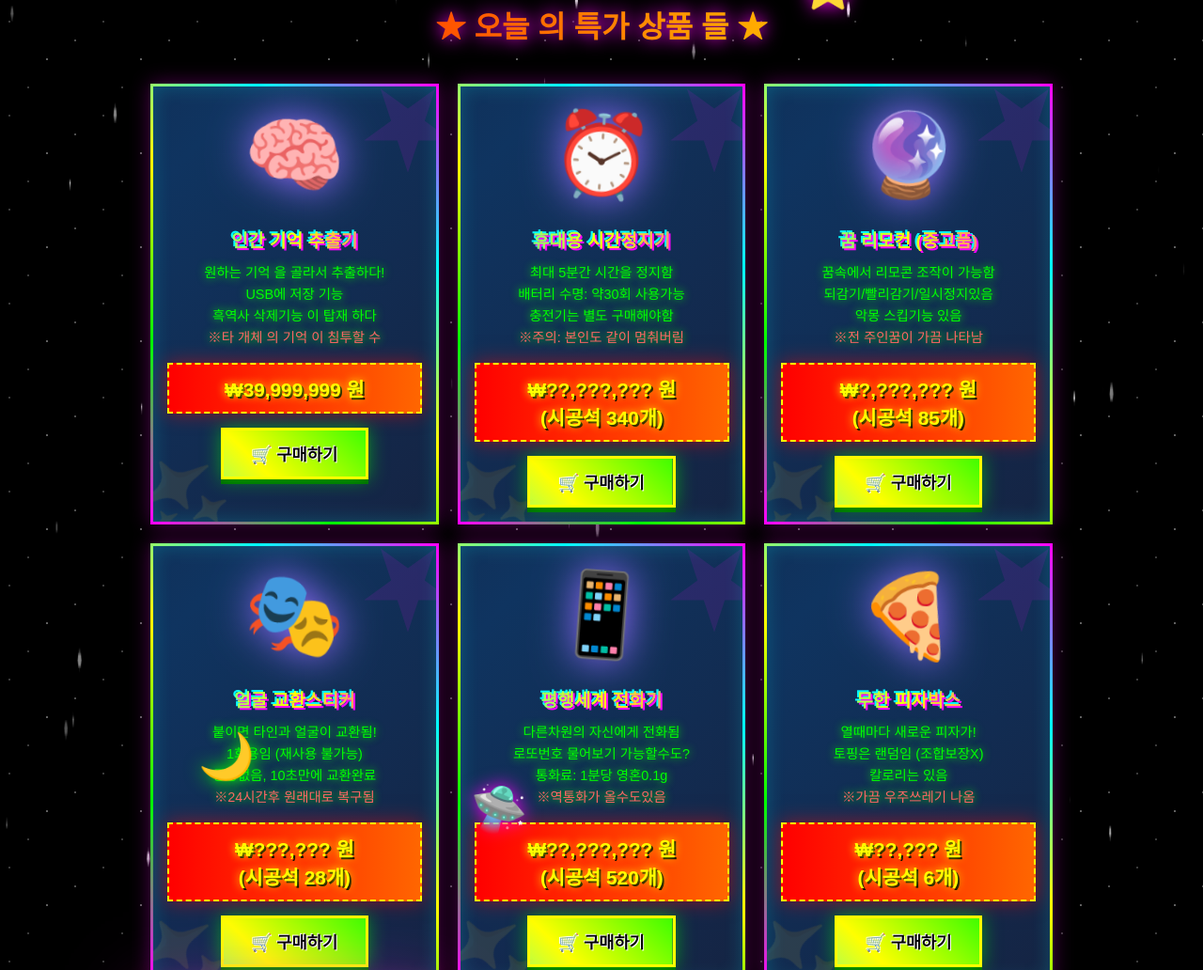
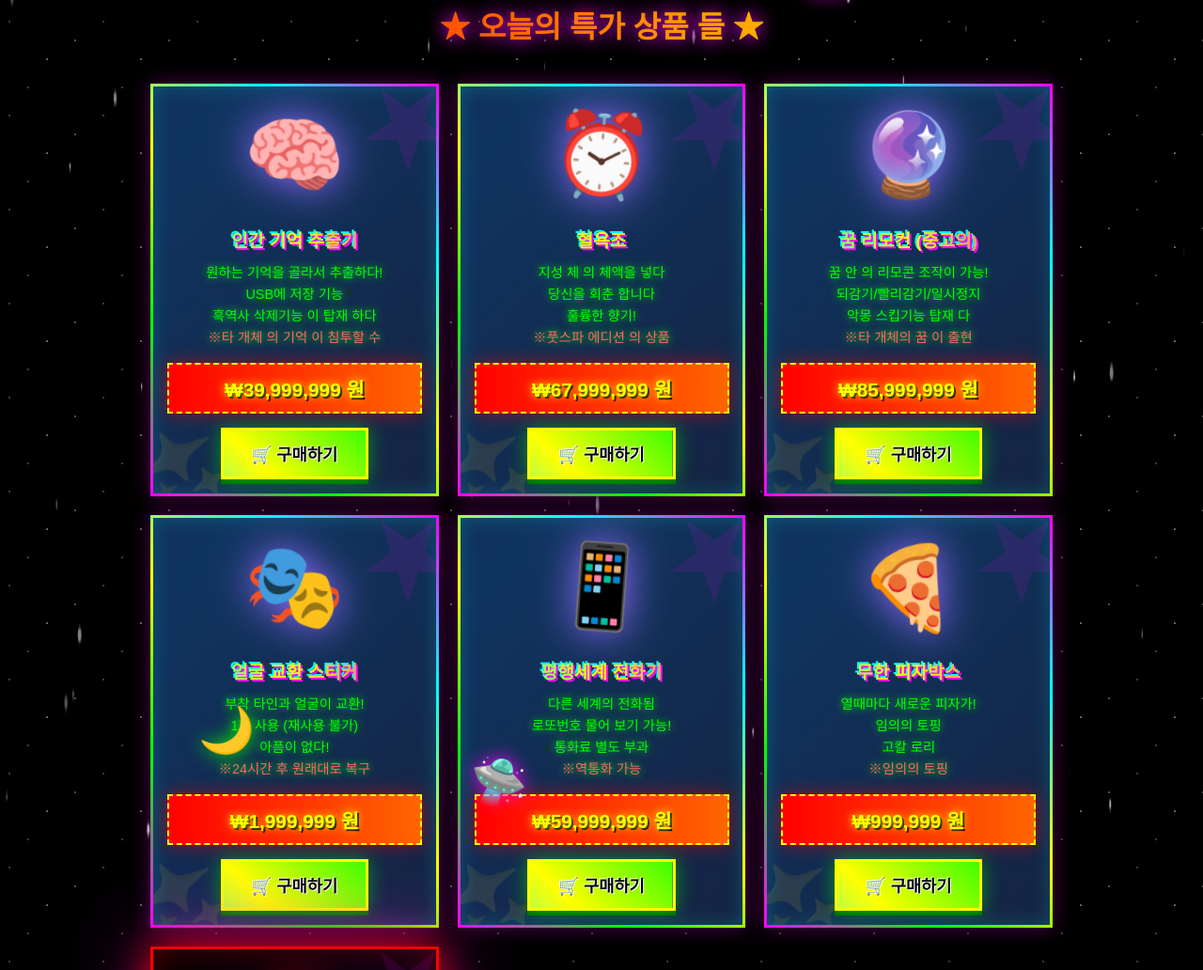
Before and after one commit to shabiHASA/-, a plain HTML site: page index.html in a window 1280 px wide. Shown: the part 887-1919 px from the top of the page at 94% size. Drawn offline with Linux system fonts and the light colour scheme; animation ran at ten frames a second.

Commit message:
Update index.html

```diff
--- a/index.html
+++ b/index.html
@@ -518,7 +518,7 @@
 
         <div class="warning-box">
             <h2 class="blink">⚠️ 주의사항들 ⚠️</h2>
-            <p>우리 는 지구 의 법률 의 제한 을 받지 않다!</p>
+            <p>우리는 지구 의 법률 제한 을 받지 않다!</p>
             <p>구매 후 발생 시공간 왜곡, 기억소실 등 를 책임지지 않니다.</p>
             <p style="color: #ffff00; margin-top: 10px;">※ 환불 이 불가 (이미 배송)</p>
         </div>
@@ -529,7 +529,7 @@
         </div>
 
         <h2 style="text-align: center; background: linear-gradient(90deg, #ff0000, #ff7f00, #ffff00, #00ff00, #00ffff, #0000ff, #ff00ff); background-size: 300% 100%; -webkit-background-clip: text; -webkit-text-fill-color: transparent; background-clip: text; animation: rainbowText 2s linear infinite; font-size: 2em; margin: 40px 0; filter: drop-shadow(0 0 10px #ff00ff);">
-            ★ 오늘 의 특가 상품 들 ★
+            ★ 오늘의 특가 상품 들 ★
         </h2>
 
         <div class="product-grid">
@@ -537,7 +537,7 @@
                 <div class="product-icon">🧠</div>
                 <div class="product-title">인간 기억 추출기</div>
                 <div class="product-desc">
-                    원하는 기억 을 골라서 추출하다!<br>
+                    원하는 기억을 골라서 추출하다!<br>
                     USB에 저장 기능<br>
                     흑역사 삭제기능 이 탑재 하다<br>
                     <span style="color: #ff6666;">※타 개체 의 기억 이 침투할 수</span>
@@ -550,48 +550,45 @@
 
             <div class="product-card">
                 <div class="product-icon">⏰</div>
-                <div class="product-title">휴대용 시간정지기</div>
+                <div class="product-title">혈욕조</div>
                 <div class="product-desc">
-                    최대 5분간 시간을 정지함<br>
-                    배터리 수명: 약30회 사용가능<br>
-                    충전기는 별도 구매해야함<br>
-                    <span style="color: #ff6666;">※주의: 본인도 같이 멈춰버림</span>
+                    지성 체 의 체액을 넣다<br>
+                    당신을 회춘 합니다<br>
+                    훌륭한 향기!<br>
+                    <span style="color: #ff6666;">※풋스파 에디션 의 상품</span>
                 </div>
                 <div class="product-price">
-                    ₩??,???,??? 원<br>
-                    (시공석 340개)
+                    ₩67,999,999 원<br>
                 </div>
                 <button class="buy-btn" onclick="buy(2)">🛒 구매하기</button>
             </div>
 
             <div class="product-card">
                 <div class="product-icon">🔮</div>
-                <div class="product-title">꿈 리모컨 (중고품)</div>
+                <div class="product-title">꿈 리모컨 (중고의)</div>
                 <div class="product-desc">
-                    꿈속에서 리모콘 조작이 가능함<br>
-                    되감기/빨리감기/일시정지있음<br>
-                    악몽 스킵기능 있음<br>
-                    <span style="color: #ff6666;">※전 주인꿈이 가끔 나타남</span>
+                    꿈 안 의 리모콘 조작이 가능!<br>
+                    되감기/빨리감기/일시정지<br>
+                    악몽 스킵기능 탑재 다<br>
+                    <span style="color: #ff6666;">※타 개체의 꿈 이 출현</span>
                 </div>
                 <div class="product-price">
-                    ₩?,???,??? 원<br>
-                    (시공석 85개)
+                    ₩85,999,999 원<br>
                 </div>
                 <button class="buy-btn" onclick="buy(3)">🛒 구매하기</button>
             </div>
 
             <div class="product-card">
                 <div class="product-icon">🎭</div>
-                <div class="product-title">얼굴 교환스티커</div>
+                <div class="product-title">얼굴 교환 스티커</div>
                 <div class="product-desc">
-                    붙이면 타인과 얼굴이 교환됨!<br>
-                    1회용임 (재사용 불가능)<br>
-                    통증없음, 10초만에 교환완료<br>
-                    <span style="color: #ff6666;">※24시간후 원래대로 복구됨</span>
+                    부착 타인과 얼굴이 교환!<br>
+                    1회 사용 (재사용 불가)<br>
+                    아픔이 없다!<br>
+                    <span style="color: #ff6666;">※24시간 후 원래대로 복구</span>
                 </div>
                 <div class="product-price">
-                    ₩???,??? 원<br>
-                    (시공석 28개)
+                    ₩1,999,999 원<br>
                 </div>
                 <button class="buy-btn" onclick="buy(4)">🛒 구매하기</button>
             </div>
@@ -600,14 +597,13 @@
                 <div class="product-icon">📱</div>
                 <div class="product-title">평행세계 전화기</div>
                 <div class="product-desc">
-                    다른차원의 자신에게 전화됨<br>
-                    로또번호 물어보기 가능할수도?<br>
-                    통화료: 1분당 영혼0.1g<br>
-                    <span style="color: #ff6666;">※역통화가 올수도있음</span>
+                    다른 세계의 전화됨<br>
+                    로또번호 물어 보기 가능!<br>
+                    통화료 별도 부과<br>
+                    <span style="color: #ff6666;">※역통화 가능</span>
                 </div>
                 <div class="product-price">
-                    ₩??,???,??? 원<br>
-                    (시공석 520개)
+                    ₩59,999,999 원<br>
                 </div>
                 <button class="buy-btn" onclick="buy(5)">🛒 구매하기</button>
             </div>
@@ -617,13 +613,12 @@
                 <div class="product-title">무한 피자박스</div>
                 <div class="product-desc">
                     열때마다 새로운 피자가!<br>
-                    토핑은 랜덤임 (조합보장X)<br>
-                    칼로리는 있음<br>
-                    <span style="color: #ff6666;">※가끔 우주쓰레기 나옴</span>
+                    임의의 토핑<br>
+                    고칼 로리<br>
+                    <span style="color: #ff6666;">※임의의 토핑</span>
                 </div>
                 <div class="product-price">
-                    ₩??,??? 원<br>
-                    (시공석 6개)
+                    ₩999,999 원<br>
                 </div>
                 <button class="buy-btn" onclick="buy(6)">🛒 구매하기</button>
             </div>
```
